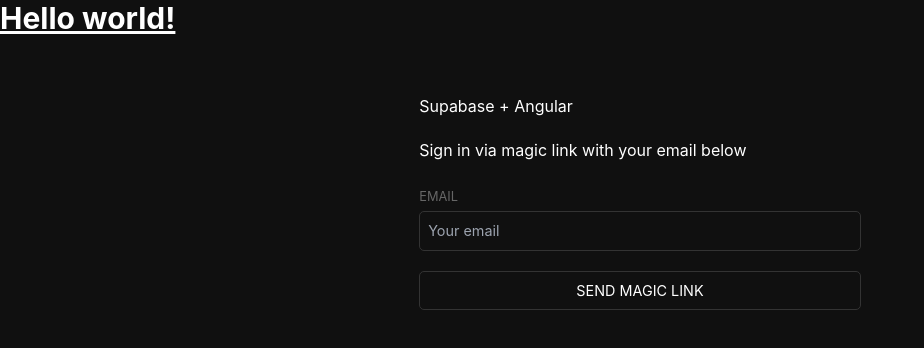
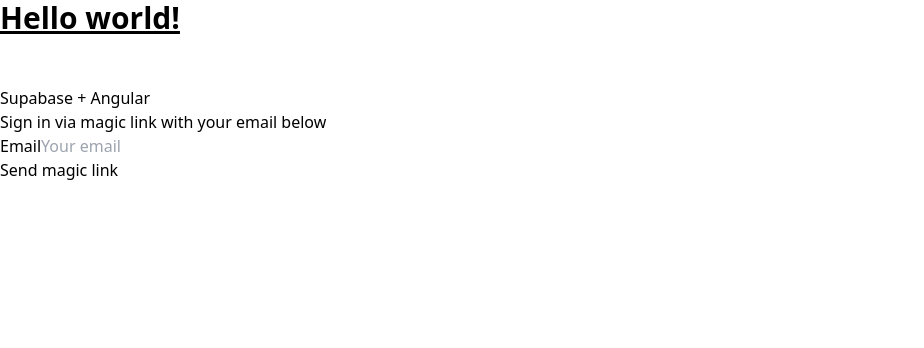
Before and after one commit to RoxanaMB/QuireQuest, an Angular app: page / in a window 1280 px wide. Shown: the top 348 px of the page, without its empty margins (0-924 px from the left). Built offline with nearby package versions, Linux system fonts and the light colour scheme.

Commit message:
Cambio del styles.css

```diff
--- a/src/styles.css
+++ b/src/styles.css
@@ -2,7 +2,7 @@
 @import 'tailwindcss/base';
 @import 'tailwindcss/components';
 @import 'tailwindcss/utilities';
-
+/*
 html,
 body {
   --custom-font-family: -apple-system, BlinkMacSystemFont, Segoe UI, Roboto,
@@ -23,7 +23,7 @@ body {
   background-color: var(--custom-bg-color);
 }
 
-* {
+{
   color: var(--custom-color);
   font-family: var(--custom-font-family);
   box-sizing: border-box;
@@ -38,7 +38,7 @@ body,
 }
 
 /* Grid */
-
+/*
 .container {
   width: 90%;
   margin-left: auto;
@@ -114,14 +114,14 @@ body,
 
 @media only screen and (min-width: 33.75em) {
   /* 540px */
-  .container {
+  /* .container {
     width: 80%;
   }
 }
 
 @media only screen and (min-width: 45em) {
   /* 720px */
-  .col-1 {
+  /* .col-1 {
     width: 4.33%;
   }
   .col-2 {
@@ -134,8 +134,8 @@ body,
     width: 29.33%;
   }
   .col-5 {
-    width: 37.66%;
-  }
+    width: 37.66%; */
+  /* }
   .col-6 {
     width: 46%;
   }
@@ -149,8 +149,8 @@ body,
     width: 71%;
   }
   .col-10 {
-    width: 79.33%;
-  }
+    width: 79.33%; */
+  /* }
   .col-11 {
     width: 87.66%;
   }
@@ -160,26 +160,26 @@ body,
   .hidden-sm {
     display: block;
   }
-}
-
+} */
+/*
 @media only screen and (min-width: 60em) {
   /* 960px */
-  .container {
+  /* .container {
     width: 75%;
     max-width: 60rem;
-  }
-}
+  } */
+/* } */
 
 /* Forms */
 
-label {
+/* label {
   display: block;
   margin: 5px 0;
   color: var(--custom-color-secondary);
   font-size: 0.8rem;
   text-transform: uppercase;
-}
-
+} */
+/*
 input {
   width: 100%;
   border-radius: 5px;
@@ -188,14 +188,14 @@ input {
   font-size: 0.9rem;
   background-color: var(--custom-bg-color);
   color: var(--custom-color);
-}
-
+} */
+/*
 input[disabled] {
   color: var(--custom-color-secondary);
-}
+} */
 
 /* Utils */
-
+/*
 .block {
   display: block;
   width: 100%;
@@ -212,8 +212,8 @@ input[disabled] {
 }
 .flex.row {
   flex-direction: row;
-}
-.flex.flex-1 {
+} */
+/* .flex.flex-1 {
   flex: 1 1 0;
 }
 .flex-end {
@@ -237,11 +237,11 @@ input[disabled] {
 }
 .opacity-half {
   opacity: 50%;
-}
+} */
 
 /* Button */
 
-button,
+/* button,
 .button {
   color: var(--custom-color);
   border: var(--custom-border);
@@ -260,11 +260,11 @@ button.primary,
 .button.primary {
   background-color: var(--custom-color-brand);
   border: 1px solid var(--custom-color-brand);
-}
+} */
 
 /* Widgets */
 
-.card {
+/* .card {
   width: 100%;
   display: block;
   border: var(--custom-border);
@@ -314,9 +314,9 @@ button.primary,
   justify-content: left;
 }
 
-@media only screen and (min-width: 60em) {
+@media only screen and (min-width: 60em) { */
   /* 960px */
-  .footer > div:first-child {
+  /* .footer > div:first-child {
     display: flex;
   }
   .footer > div:nth-child(2) {
@@ -331,8 +331,8 @@ button.primary,
   to {
     transform: rotate(360deg);
   }
-}
-
+} */
+/*
 .mainHeader {
   width: 100%;
   font-size: 1.3rem;
@@ -374,4 +374,4 @@ button.primary,
   width: 17px;
   animation: spin 1s linear infinite;
   filter: invert(1);
-}
+} */
```
